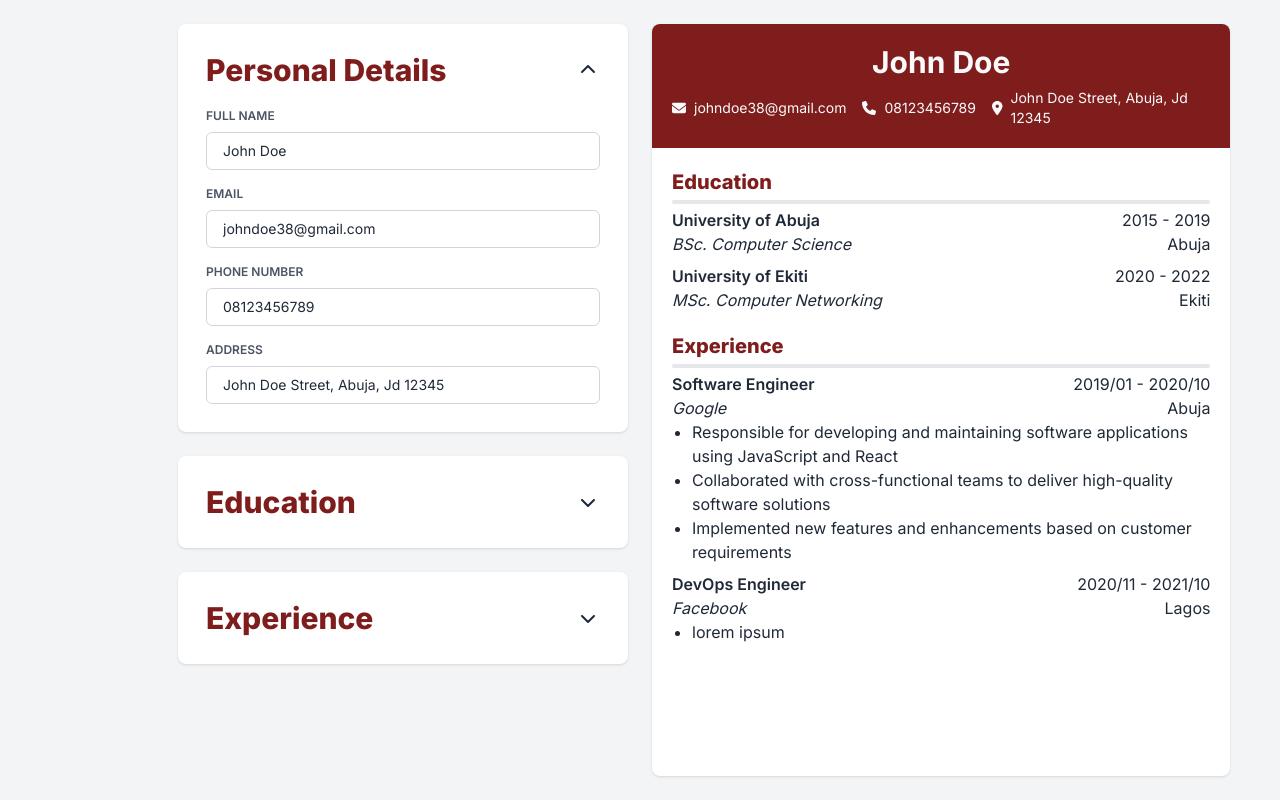
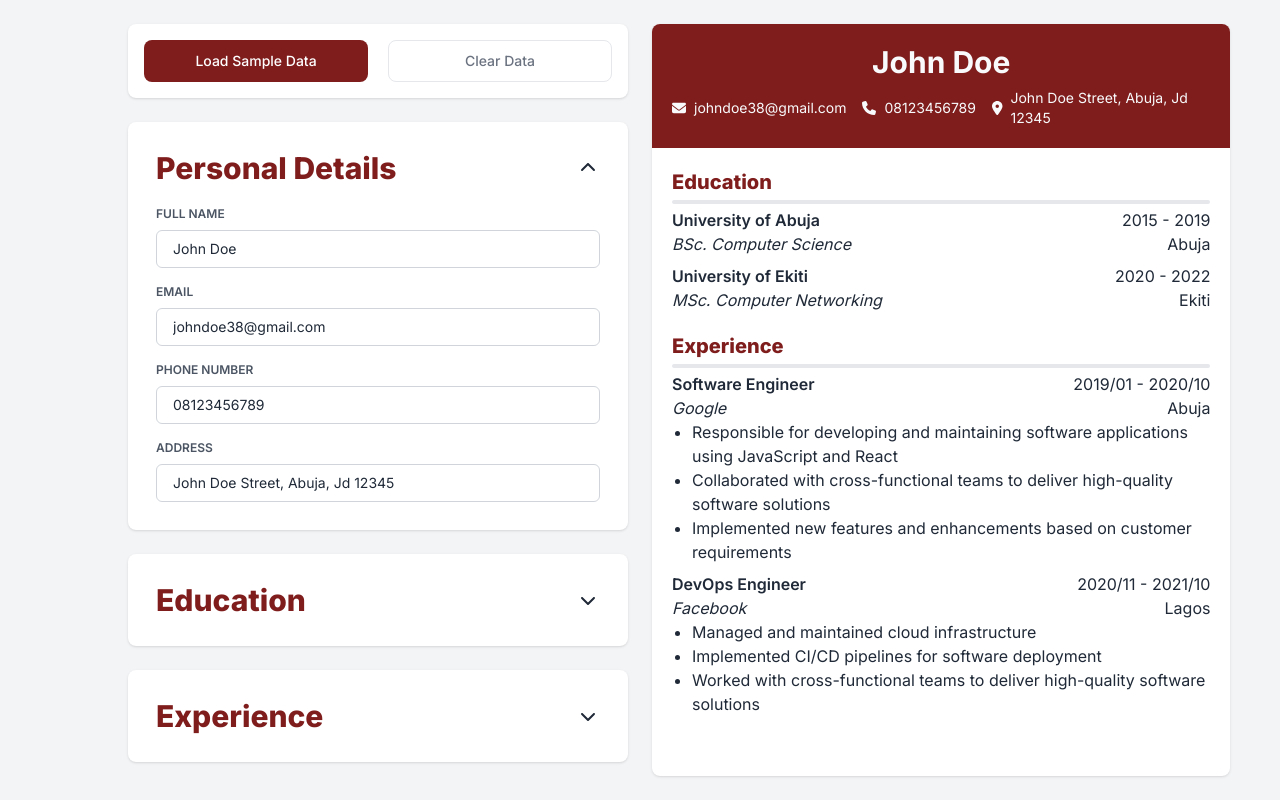
Before and after one commit to timknops/cv-builder, a React (Vite) app: page / in a window 1280 px wide. Built offline with nearby package versions, Linux system fonts and the light colour scheme.

Commit message:
Adding a load/reset sample data component, adding small option for the card and refactoring the resume so icons are removed when empty

```diff
--- a/src/components/Sidebar.jsx
+++ b/src/components/Sidebar.jsx
@@ -3,6 +3,8 @@ import Education from "./education/Education.jsx";
 import { useState } from "react";
 import CollapsedInputCard from "./utils/card/CollapsedInputCard.jsx";
 import Experience from "./experience/Experience.jsx";
+import SampleDataButtons from "./utils/SampleDataButtons.jsx";
+import sampleData from "../sample_data.js";
 
 /**
  * Sidebar component for displaying personal details and education information.
@@ -62,8 +64,33 @@ const Sidebar = ({
     }));
   };
 
+  const resetAllData = () => {
+    setPersonalDetails({
+      fullName: "",
+      title: "",
+      email: "",
+      phoneNumber: "",
+      address: "",
+      city: "",
+      state: "",
+      zip: "",
+    });
+    setEducation([]);
+    setExperience([]);
+  };
+
+  const loadSampleData = () => {
+    setPersonalDetails(sampleData.personalDetails);
+    setEducation(sampleData.education);
+    setExperience(sampleData.experience);
+  };
+
   return (
-    <div className="flex flex-col justify-self-end w-450 py-6 gap-6">
+    <div className="flex flex-col justify-self-end py-6 gap-6 w-[500px]">
+      <SampleDataButtons
+        resetAllData={resetAllData}
+        loadSampleData={loadSampleData}
+      />
       {collapsed.personalDetails ? (
         <CollapsedInputCard
           title="Personal Details"
--- a/src/components/experience/ExperienceInputForm.jsx
+++ b/src/components/experience/ExperienceInputForm.jsx
@@ -71,6 +71,7 @@ const ExperienceInputForm = ({
       }
 
       case "add": {
+        // Add the new experience object to the experience array.
         const newExperienceDataWithId = {
           ...newExperienceData,
           id: uuidv4(),
@@ -118,6 +119,7 @@ const ExperienceInputForm = ({
         value={newExperienceData.location}
         onChange={handleNewExperienceChange}
       />
+
       <div className="grid grid-cols-2 gap-4">
         <InputGroup
           labelId="startDate"
--- a/src/components/resume/Resume.jsx
+++ b/src/components/resume/Resume.jsx
@@ -39,8 +39,12 @@ const Resume = ({ personalDetails, education, experience }) => {
   return (
     <div className="bg-white shadow rounded-lg h-full aspect-[1/1.3] flex flex-col items-center">
       <ResumeHeader personalDetails={personalDetails} />
-      <ResumeSection data={formatEducation()} sectionTitle="Education" />
-      <ResumeSection data={formatExperience()} sectionTitle="Experience" />
+      {education.length > 0 && (
+        <ResumeSection data={formatEducation()} sectionTitle="Education" />
+      )}
+      {experience.length > 0 && (
+        <ResumeSection data={formatExperience()} sectionTitle="Experience" />
+      )}
     </div>
   );
 };
--- a/src/components/resume/ResumeHeader.jsx
+++ b/src/components/resume/ResumeHeader.jsx
@@ -12,25 +12,31 @@ import { FontAwesomeIcon } from "@fortawesome/react-fontawesome";
  */
 const ResumeHeader = ({ personalDetails }) => {
   return (
-    <div className="w-full flex items-center justify-center bg-red-900 text-gray-50 p-5 rounded-t-lg">
+    <div className="w-full flex items-center justify-center bg-red-900 text-gray-50 p-5 rounded-t-lg min-h-[104px]">
       <div className="flex flex-col gap-2">
         <h1 className="text-3xl font-bold text-center">
           {personalDetails.fullName}
         </h1>
 
         <div className="flex gap-4">
+          {personalDetails.email !== "" && (
             <div className="flex gap-2 items-center text-sm">
               <FontAwesomeIcon icon="envelope" />
               <p>{personalDetails.email}</p>
             </div>
+          )}
+          {personalDetails.phoneNumber !== "" && (
             <div className="flex gap-2 items-center text-sm">
               <FontAwesomeIcon icon="phone" />
               <p>{personalDetails.phoneNumber}</p>
             </div>
+          )}
+          {personalDetails.address !== "" && (
             <div className="flex gap-2 items-center text-sm">
               <FontAwesomeIcon icon="map-marker-alt" />
               <p>{personalDetails.address}</p>
             </div>
+          )}
         </div>
       </div>
     </div>
--- a/src/components/utils/Button.jsx
+++ b/src/components/utils/Button.jsx
@@ -22,7 +22,7 @@ const Button = ({ type, text, handleClick }) => {
         <button
           onClick={handleClick}
           type="submit"
-          className="text-sm text-white bg-red-900 hover:bg-red-800 font-medium rounded-lg inline-flex items-center px-5 py-2.5 text-center"
+          className="text-sm text-white bg-red-900 hover:bg-red-800 font-medium rounded-lg items-center px-5 py-2.5"
         >
           {text}
         </button>
--- /dev/null
+++ b/src/components/utils/SampleDataButtons.jsx
@@ -0,0 +1,23 @@
+import Card from "./card/Card.jsx";
+import Button from "./Button.jsx";
+
+/**
+ * SampleDataButtons component. Used to load & clear sample data.
+ *
+ * @component
+ * @param {Function} resetAllData - The function to reset all data.
+ * @param {Function} loadSampleData - The function to load sample data.
+ * @returns {JSX.Element} The rendered SampleDataButtons component.
+ */
+const SampleDataButtons = ({ resetAllData, loadSampleData }) => {
+  return (
+    <div>
+      <Card type="small">
+        <Button text="Load Sample Data" handleClick={loadSampleData} />
+        <Button text="Clear Data" type="reset" handleClick={resetAllData} />
+      </Card>
+    </div>
+  );
+};
+
+export default SampleDataButtons;
--- a/src/components/utils/card/Card.jsx
+++ b/src/components/utils/card/Card.jsx
@@ -2,14 +2,26 @@
  * Card component, used to maintain consistency in the app.
  *
  * @param {JSX.Element} children - The children to be rendered inside the card.
+ * @param {String} type - The type of card to be rendered. If type is "small", the card will be smaller.
  * @returns {JSX.Element} The rendered Card component.
  */
-const Card = ({ children }) => {
+const Card = ({ children, type }) => {
   return (
-    <div className="bg-white rounded-lg p-7 h-fit shadow w-full">
-      {children}
-    </div>
+    <>
+      {type === "small" ? (
+        <div className="bg-white rounded-lg p-4 h-fit shadow w-full grid grid-cols-2 gap-5">
+          {children}
+        </div>
+      ) : (
+        <div className="bg-white rounded-lg p-7 h-fit shadow w-full">
+          {children}
+        </div>
+      )}
+    </>
   );
 };
 
 export default Card;
+// <div className="bg-white rounded-lg p-7 h-fit shadow w-full">
+//   {children}
+// </div>
--- a/src/sample_data.js
+++ b/src/sample_data.js
@@ -42,7 +42,8 @@ const sampleData = {
       startDate: "2020/11",
       endDate: "2021/10",
       location: "Lagos",
-      description: "lorem ipsum",
+      description:
+        "Managed and maintained cloud infrastructure. Implemented CI/CD pipelines for software deployment. Worked with cross-functional teams to deliver high-quality software solutions.",
       id: uuidv4(),
     },
   ],
--- a/tailwind.config.js
+++ b/tailwind.config.js
@@ -6,9 +6,6 @@ export default {
       fontFamily: {
         sans: ["Inter", "sans-serif"],
       },
-      width: {
-        450: "450px",
-      },
     },
   },
   plugins: [],
```
Lines whose indentation alone changed are shown as unchanged.
